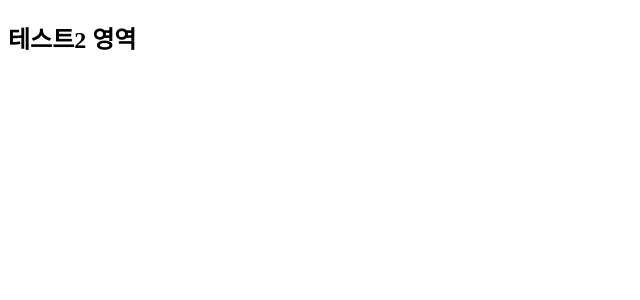
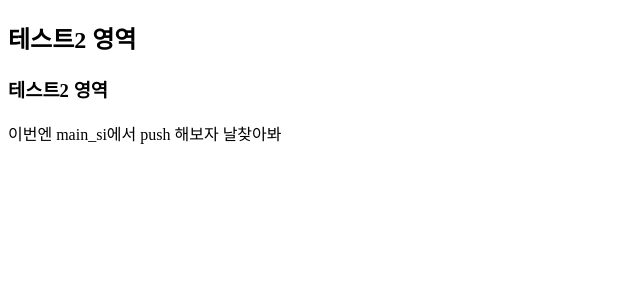
Before and after one commit to suhyeon7557/NewNetZeroGwangju, a Next.js app: page /two/test2 in a window 1280 px wide. Shown: the top 300 px of the page, without its empty margins (0-640 px from the left). Built offline with nearby package versions, Linux system fonts and the light colour scheme.

Commit message:
테스트2 영역에 추가 메시지 및 설명 추가

```diff
--- a/src/pages/two/test2.tsx
+++ b/src/pages/two/test2.tsx
@@ -4,6 +4,10 @@ const Test2 = () => {
     return (
         <main>
             <h2 className='notext'>테스트2 영역</h2>
+            <div>
+                <h3>테스트2 영역</h3>
+                <p>이번엔 main_si에서 push 해보자 날찾아봐</p>
+            </div>
         </main>
     );
 }
```
